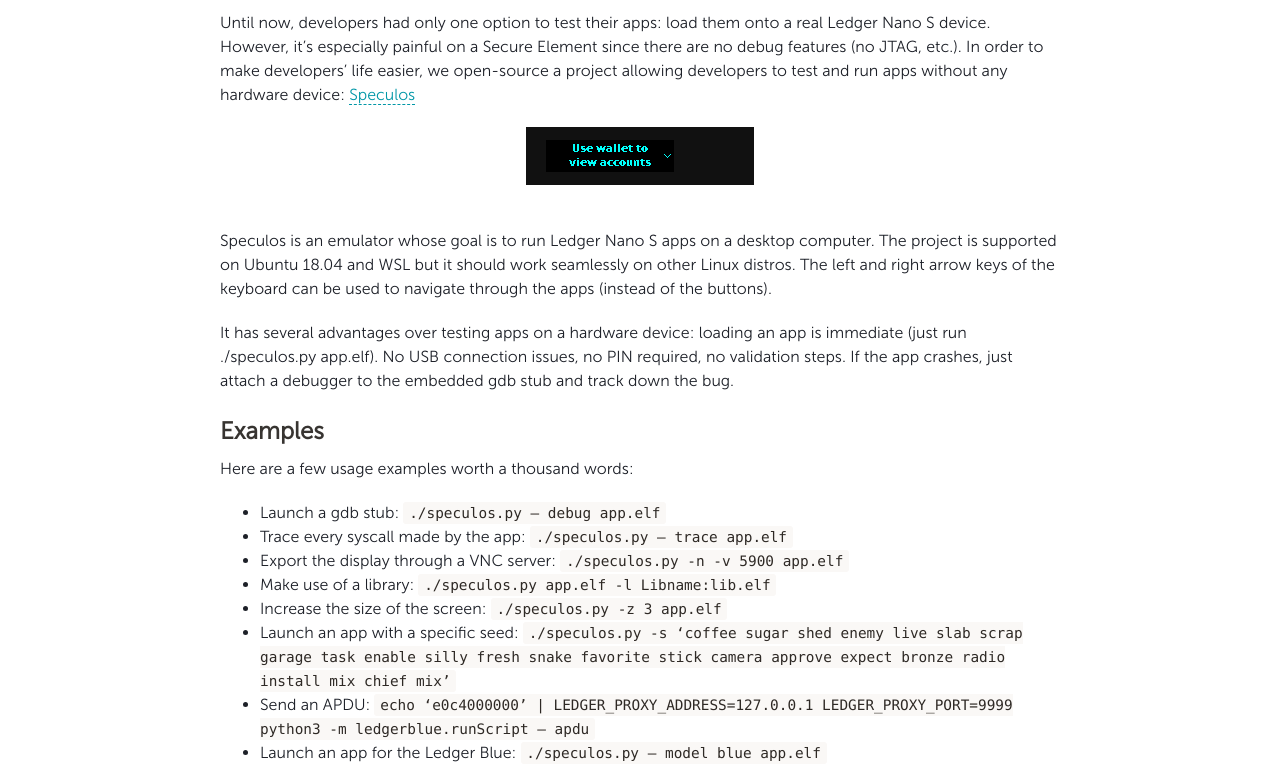
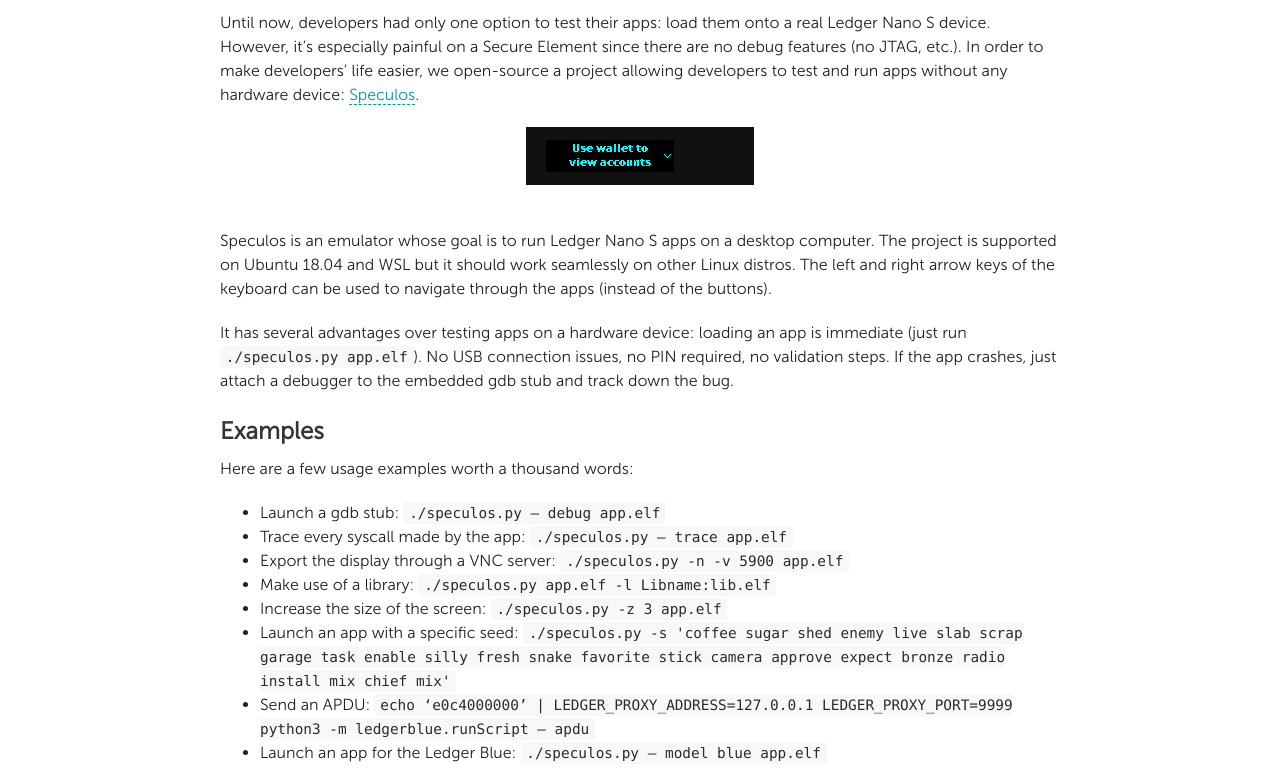
Before and after one commit to jean-laurent-g/LedgerHQ.github.io, a Jekyll site: the page built from _posts/2019-11-13-speculos.md, in a window 1280 px wide and 1400 px high, scrolled down 514 px. Shown: the part 175-944 px from the top of the window. Built offline with Jekyll 4.4.1, drawn with Linux system fonts in a browser that asks for light colours.

Commit message:
fix a few typos

```diff
--- a/_posts/2019-11-13-speculos.md
+++ b/_posts/2019-11-13-speculos.md
@@ -8,7 +8,7 @@ featured-img: speculos
 
 ## Speculos - an emulator for developers
 
-Until now, developers had only one option to test their apps: load them onto a real Ledger Nano S device. However, it’s especially painful on a Secure Element since there are no debug features (no JTAG, etc.). In order to make developers’ life easier, we open-source a project allowing developers to test and run apps without any hardware device: [Speculos](https://github.com/LedgerHQ/speculos/)
+Until now, developers had only one option to test their apps: load them onto a real Ledger Nano S device. However, it’s especially painful on a Secure Element since there are no debug features (no JTAG, etc.). In order to make developers’ life easier, we open-source a project allowing developers to test and run apps without any hardware device: [Speculos](https://github.com/LedgerHQ/speculos/).
 
 
 <center>
@@ -18,7 +18,7 @@ Until now, developers had only one option to test their apps: load them onto a r
 
 Speculos is an emulator whose goal is to run Ledger Nano S apps on a desktop computer. The project is supported on Ubuntu 18.04 and WSL but it should work seamlessly on other Linux distros. The left and right arrow keys of the keyboard can be used to navigate through the apps (instead of the buttons).
 
-It has several advantages over testing apps on a hardware device: loading an app is immediate (just run ./speculos.py app.elf). No USB connection issues, no PIN required, no validation steps. If the app crashes, just attach a debugger to the embedded gdb stub and track down the bug.
+It has several advantages over testing apps on a hardware device: loading an app is immediate (just run `./speculos.py app.elf`). No USB connection issues, no PIN required, no validation steps. If the app crashes, just attach a debugger to the embedded gdb stub and track down the bug.
 
 
 ## Examples
@@ -30,7 +30,7 @@ Here are a few usage examples worth a thousand words:
 * Export the display through a VNC server: `./speculos.py -n -v 5900 app.elf`
 * Make use of a library: `./speculos.py app.elf -l Libname:lib.elf`
 * Increase the size of the screen: `./speculos.py -z 3 app.elf`
-* Launch an app with a specific seed: `./speculos.py -s ‘coffee sugar shed enemy live slab scrap garage task enable silly fresh snake favorite stick camera approve expect bronze radio install mix chief mix’`
+* Launch an app with a specific seed: `./speculos.py -s 'coffee sugar shed enemy live slab scrap garage task enable silly fresh snake favorite stick camera approve expect bronze radio install mix chief mix'`
 * Send an APDU: `echo ‘e0c4000000’ | LEDGER_PROXY_ADDRESS=127.0.0.1 LEDGER_PROXY_PORT=9999 python3 -m ledgerblue.runScript — apdu`
 * Launch an app for the Ledger Blue: `./speculos.py — model blue app.elf`
 
```
Also changed, not shown: about.md (+2 -2 lines).
